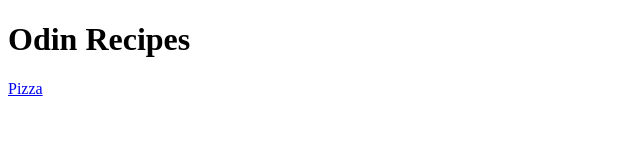
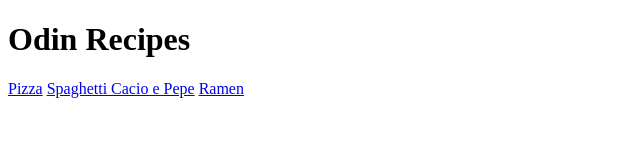
Before and after one commit to gaspargergo/odin-recipes, a plain HTML site: page index.html in a window 1280 px wide. Shown: the whole page, without its empty margins (0-640 px from the left). Drawn offline with Linux system fonts and the light colour scheme.

Commit message:
Add new empty recipe pages

```diff
--- a/index.html
+++ b/index.html
@@ -8,5 +8,7 @@
 	<body>
 		<h1>Odin Recipes</h1>
 		<a href="recipes/pizza.html">Pizza</a>
+		<a href="recipes/cacio-e-pepe.html">Spaghetti Cacio e Pepe</a>
+		<a href="recipes/ramen.html">Ramen</a>
 	</body>
 </html>
```
Also changed, not shown: recipes/cacio-e-pepe.html (added), recipes/ramen.html (added).
